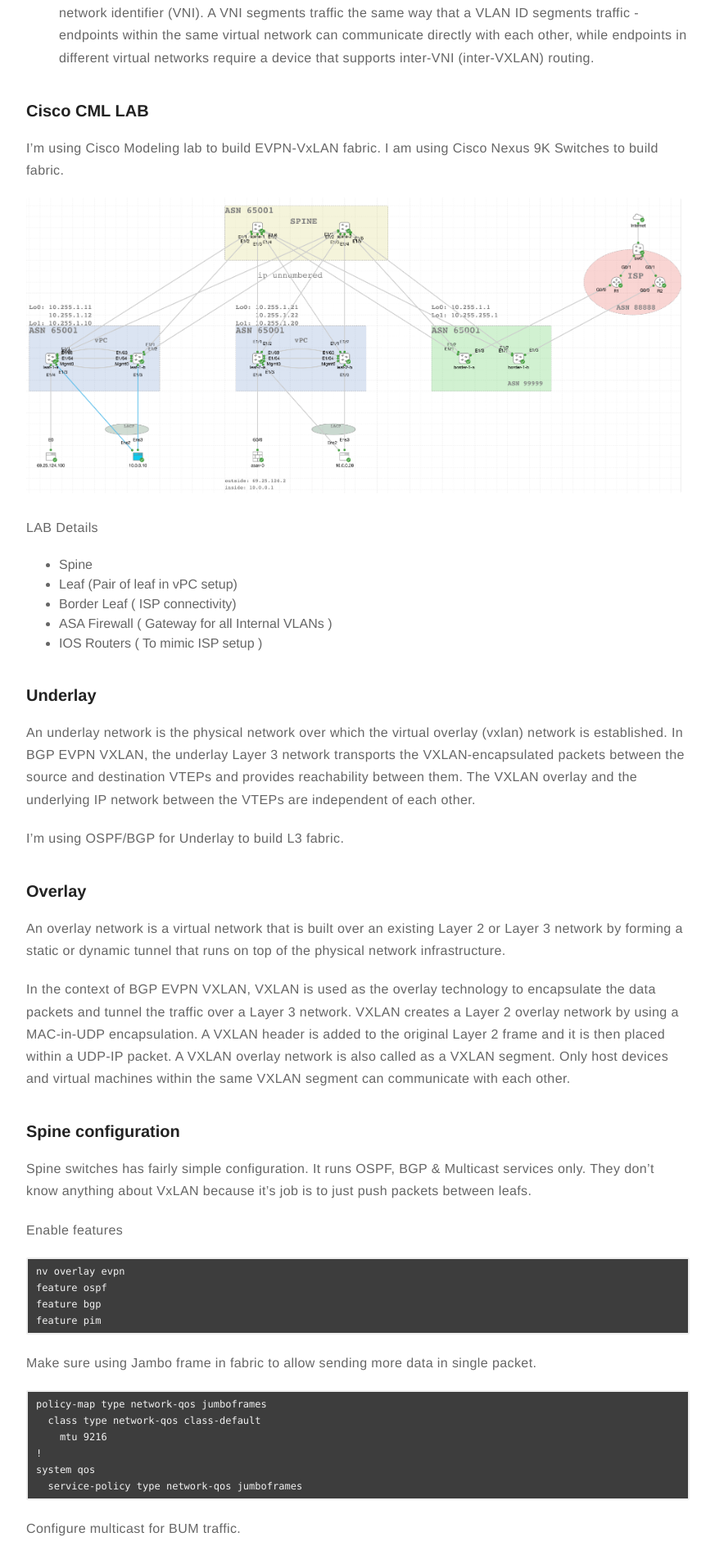
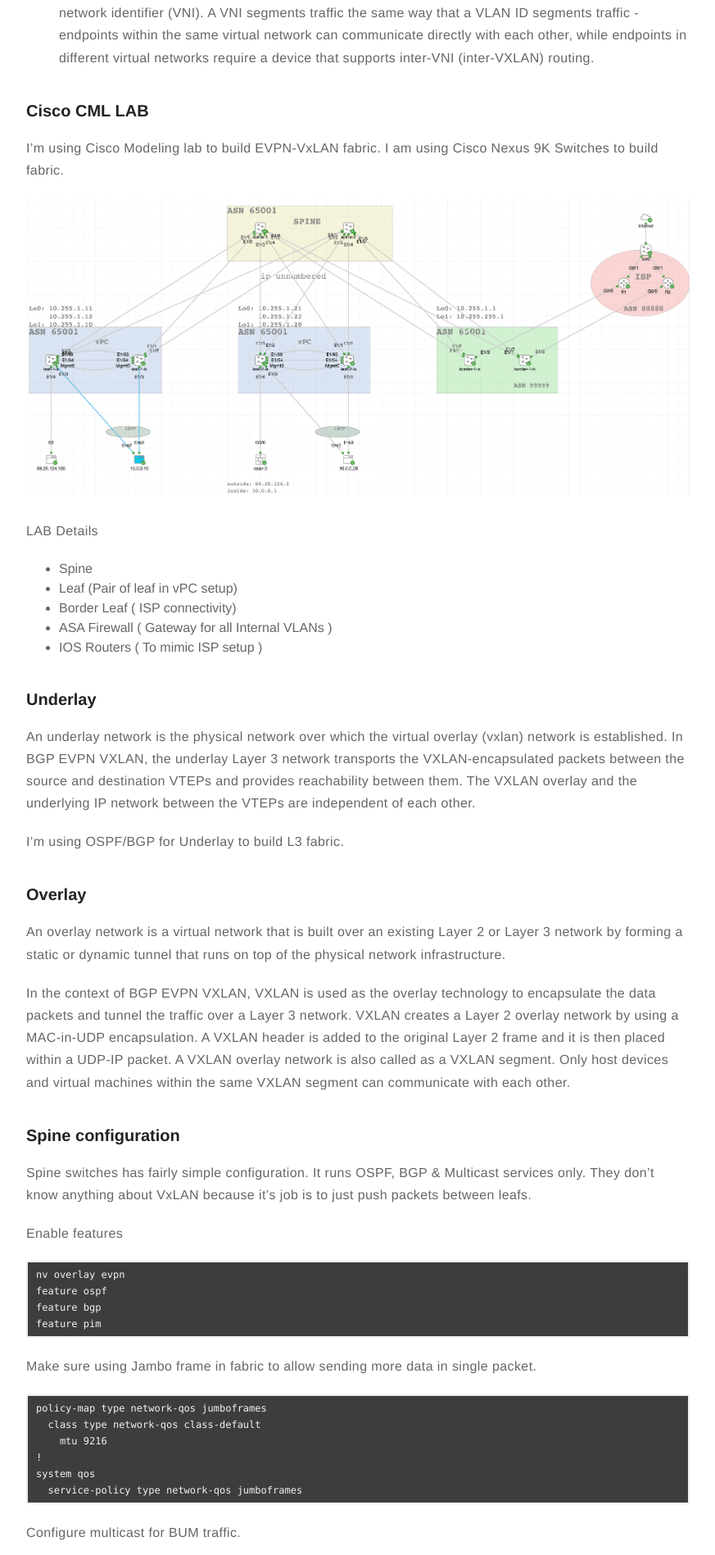
Before and after one commit to satishdotpatel/satishdotpatel.github.io, a Jekyll site: the page built from _posts/2023-07-24-bgp-evpn-vxlan-in-datacenter.markdown, in a window 1280 px wide. Shown: the part 1030-2927 px from the top of the page at 82% size, without its empty margins (203-1076 px from the left). Built offline with Jekyll 4.4.1, drawn with Linux system fonts in a browser that asks for light colours; comment, search, counter and statistics services are not loaded.

Commit message:
adding BGP evpn lab

```diff
--- a/_posts/2023-07-24-bgp-evpn-vxlan-in-datacenter.markdown
+++ b/_posts/2023-07-24-bgp-evpn-vxlan-in-datacenter.markdown
@@ -36,7 +36,7 @@
 
 I'm using Cisco Modeling lab to build EVPN-VxLAN fabric. I am using Cisco Nexus 9K Switches to build fabric.
 
-![<img>](/assets/images/2023-07-24-bgp-evpn-vxlan-in-datacenter/bgp-evpn-vxlan-lab.png){: width="800" }
+![<img>](/assets/images/2023-07-24-bgp-evpn-vxlan-in-datacenter/bgp-evpn-vxlan-lab.png){: width="1000" }
 
 LAB Details
 
```
